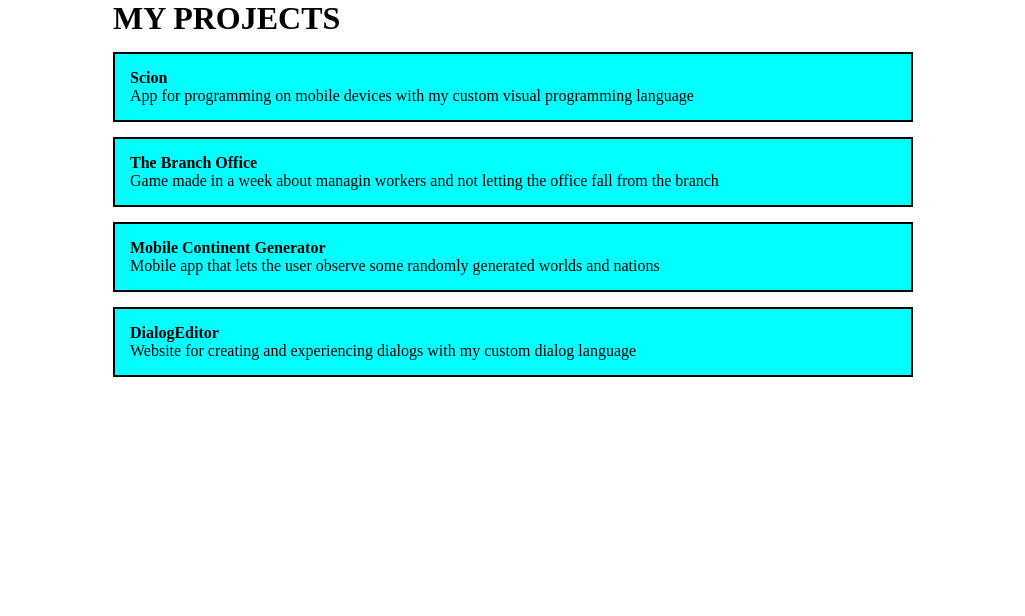
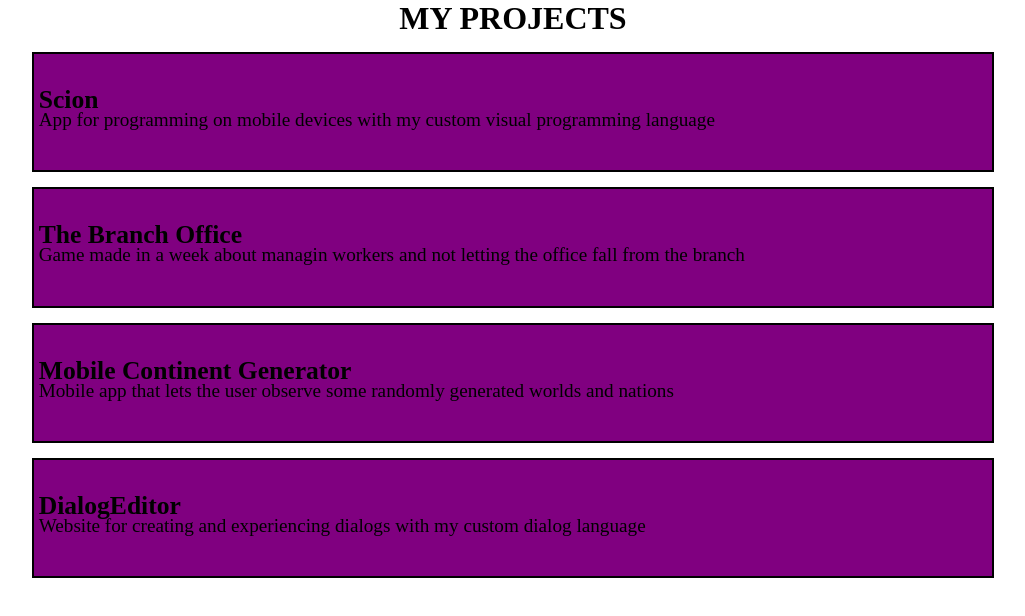
Before and after one commit to Dirakon/Dirakon.github.io, a React (Create React App) app: page / in a window 1280 px wide. Shown: the top 616 px of the page, without its empty margins (127-1152 px from the left). Built offline with nearby package versions, Linux system fonts and the light colour scheme.

Commit message:
added project component that is scalable and works fine i think

```diff
--- a/src/components/ProjectList.jsx
+++ b/src/components/ProjectList.jsx
@@ -3,7 +3,7 @@ import SingularProject from "./SingularProject";
 
 const ProjectList = function (props) {
     return < div className="projectList">
-        <h1 style={{ textAllign: "center" }}>
+        <h1>
             {props.title}
         </h1>
         {props.projects.map((project, index) =>
--- a/src/components/SingularProject.jsx
+++ b/src/components/SingularProject.jsx
@@ -1,10 +1,13 @@
 import React, {useState} from "react";
-
+import image from './../images/airship.jpg'
+import './../styles/App.css'
 const SingularProject = function(props){
-    return < div className = "project" style = {{ backgroundColor : "cyan"}}>
-        <strong>{props.title}</strong>
-        <br/>
-        <a>{props.description}</a>
+    return < div className = "project">
+        <div>
+        <strong className = "projectTitle">{props.title }</strong>
+        <a className = "projectDescription"><br/> {props.description}</a>
+        </div>
+        <img ></img>
     </div>
 }
 
--- a/src/styles/App.css
+++ b/src/styles/App.css
@@ -10,14 +10,34 @@
 }
 
 .App{
-    width: 800px;
+
+    text-align: center;
     align-items: center;
+    width: 94%;
 }
-
+.projectTitle{
+    font-size: 2vw;
+    line-height: 1vw;
+}
+.projectDescription{
+    font-size: 1.5vw;
+    line-height: 1vw;
+}
 .project{
-    padding: 15px;
+    margin: 0 auto;
+    text-align: left;
+    width: 80%;
+    aspect-ratio: 8/1;
+    display: flex;
+    padding: 5px;
     border: 2px solid;
     margin-top: 15px;
     justify-content: space-between;
     align-items: center;
+    background-color: purple;
+    transition-duration: 250ms;
 }
+.project:hover{
+    background-color: white;
+    width: 88%;
+}
```
Also changed, not shown: src/images/airship.jpg (added).
